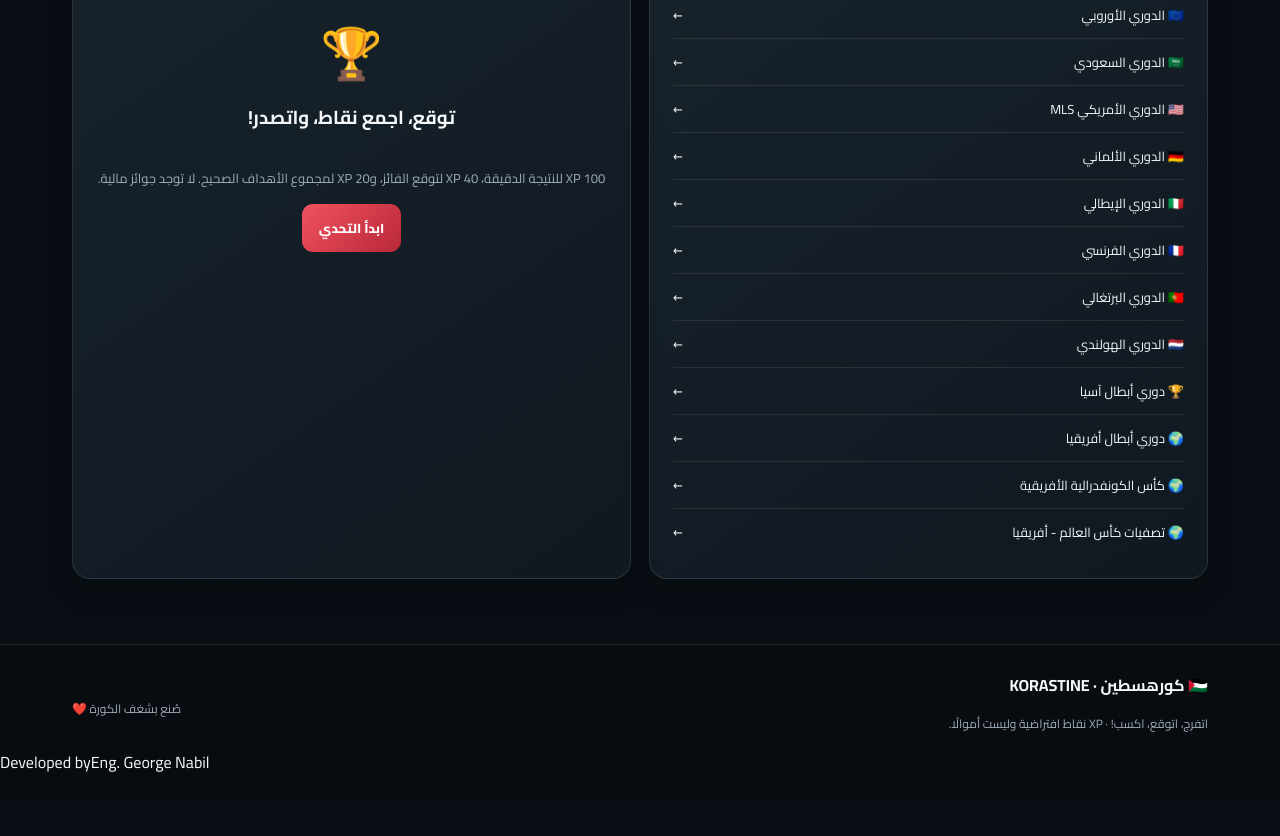
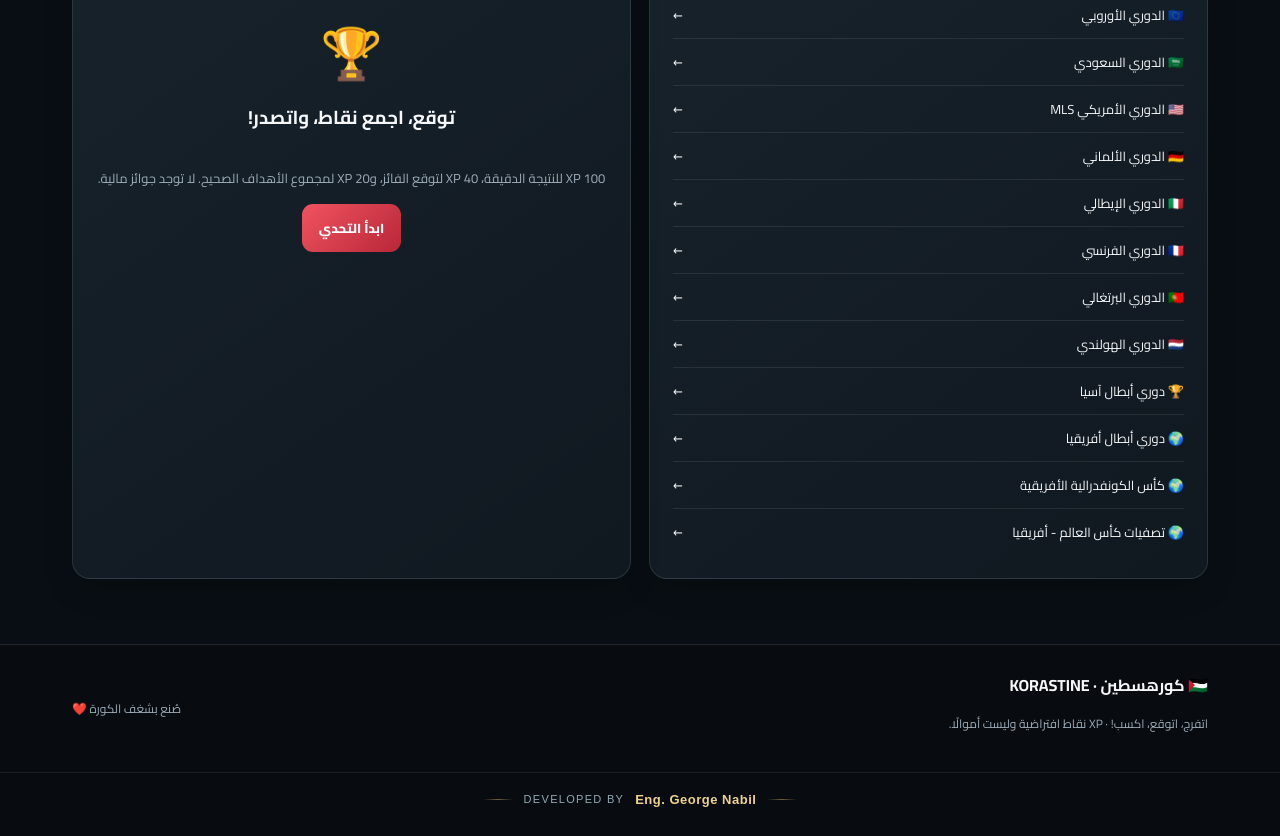
Before and after one commit to Gn-2eg/Korastine, a website: page index.html in a window 1280 px wide. Shown: the part 1525-2361 px from the top of the page. Before the commit the page ends 2327 px from the top, so only its background shows below. Drawn offline with nearby package versions, Linux system fonts and the light colour scheme; no server answers.

Commit message:
Add elegant developer credit for Eng. George Nabil in footer

```diff
--- a/style.css
+++ b/style.css
@@ -120,3 +120,10 @@ body{background:radial-gradient(ellipse at 100% 0%,#17362d 0%,transparent 42%),#
 /* First-login football preferences */
 .favorites-modal{width:min(460px,calc(100vw - 28px));max-height:min(90dvh,740px);overflow:auto;padding:26px;background:linear-gradient(150deg,#192e30,#111a23 70%);border:1px solid #3b6257}
 .favorites-intro{text-align:center;margin-bottom:22px}.favorites-ball{display:block;font-size:43px;margin-bottom:8px}.favorites-intro h2{font-size:24px;margin:9px 0}.favorites-intro p{font-size:12px;color:var(--muted);line-height:1.8;margin:0}.favorites-modal form>label{display:block;font-size:13px;font-weight:800;margin:15px 0 7px}.favorites-modal select,.favorites-modal input{width:100%;min-width:0}.favorites-modal .text-button{margin-top:8px}.favorites-modal #favoritesError{color:#ff9ca4;margin-top:10px}.favorites-modal #favoritesHint{font-size:11px;margin:9px 0 15px}@media(max-width:700px){.favorites-modal{padding:19px}.favorites-intro h2{font-size:21px}}
+
+/* Premium developer signature */
+.developer-credit{display:flex;align-items:center;justify-content:center;gap:11px;flex-wrap:wrap;text-align:center;margin:25px auto 0;padding:19px 12px 4px;border-top:1px solid #ffffff14;font-family:Arial,sans-serif;letter-spacing:.3px}
+.developer-credit-label{font-size:11px;color:#93a9b3;font-weight:500;letter-spacing:1.3px;text-transform:uppercase}
+.developer-credit-name{font-size:13px;font-weight:800;color:#f0d18e;letter-spacing:.5px}
+.developer-credit-line{height:1px;width:30px;background:linear-gradient(90deg,transparent,#c6a86e88,transparent)}
+@media(max-width:700px){.developer-credit{gap:7px;margin-top:17px;padding-top:17px}.developer-credit-label{font-size:10px}.developer-credit-name{font-size:12px}.developer-credit-line{width:17px}}
```
